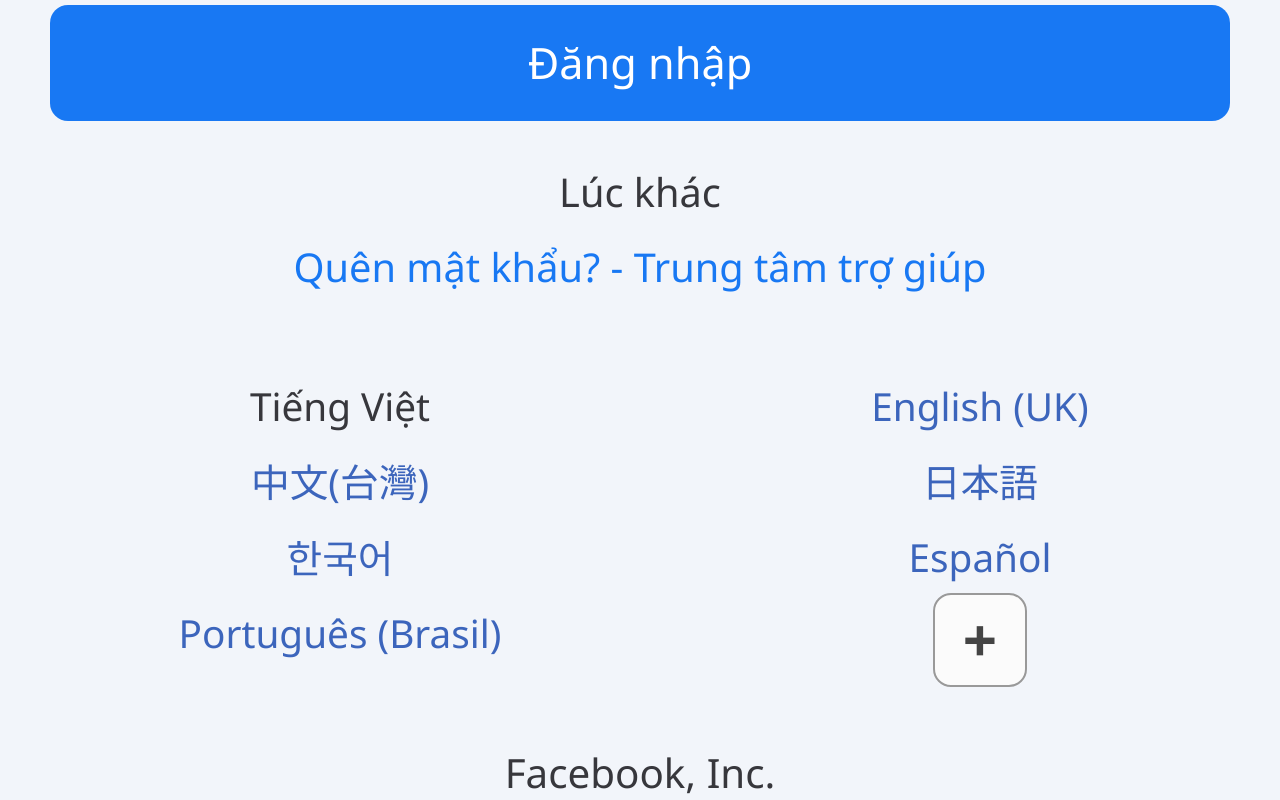
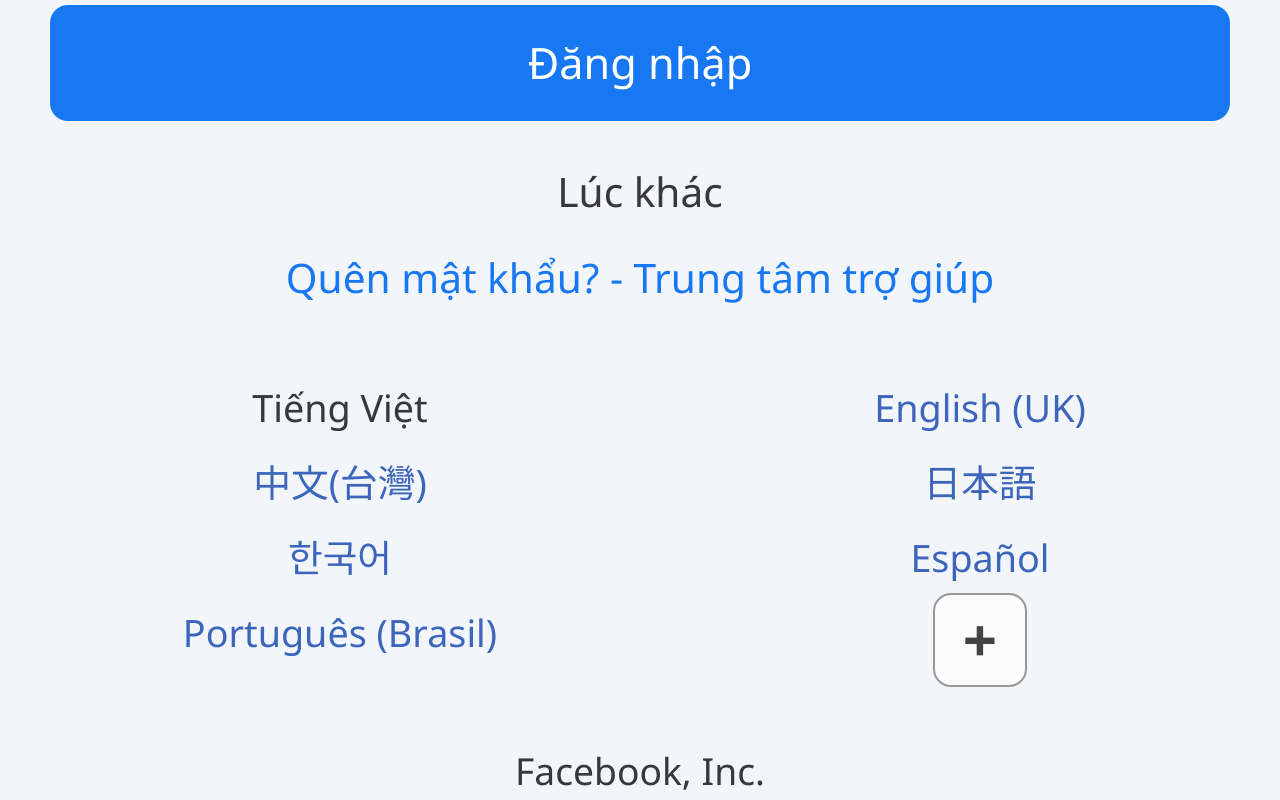
Before and after one commit to vandung2kk2/test, a plain HTML site: page index.html in a window 1280 px wide. Shown: the part 929-1729 px from the top of the page. Drawn offline with Linux system fonts and the light colour scheme.

Commit message:
Add files via upload

```diff
--- a/style.css
+++ b/style.css
@@ -76,10 +76,10 @@ form{
 	text-decoration:none;
 	padding:0 20px;
 	display:inline-block;
-	font-size:0.92em;
+	font-size:0.94em;
 }
 #forgot a{
-	margin:20px 0 30px;
+	margin:30px 0 20px;
 	color:#1878f3;
 }
 
@@ -98,7 +98,7 @@ li a{
 	padding:0 10px;
 	display:inline-block;
 	margin:10px 0;
-	font-size:0.76em;
+	font-size:0.74em;
 }
 #current-lang a{
 	color:inherit;
@@ -118,5 +118,5 @@ li:not(#current-lang) a:hover{
 }
 #copyright{
 	margin-top:15px;
-	font-size:1.3em;
+	font-size:1.2em;
 }
```
